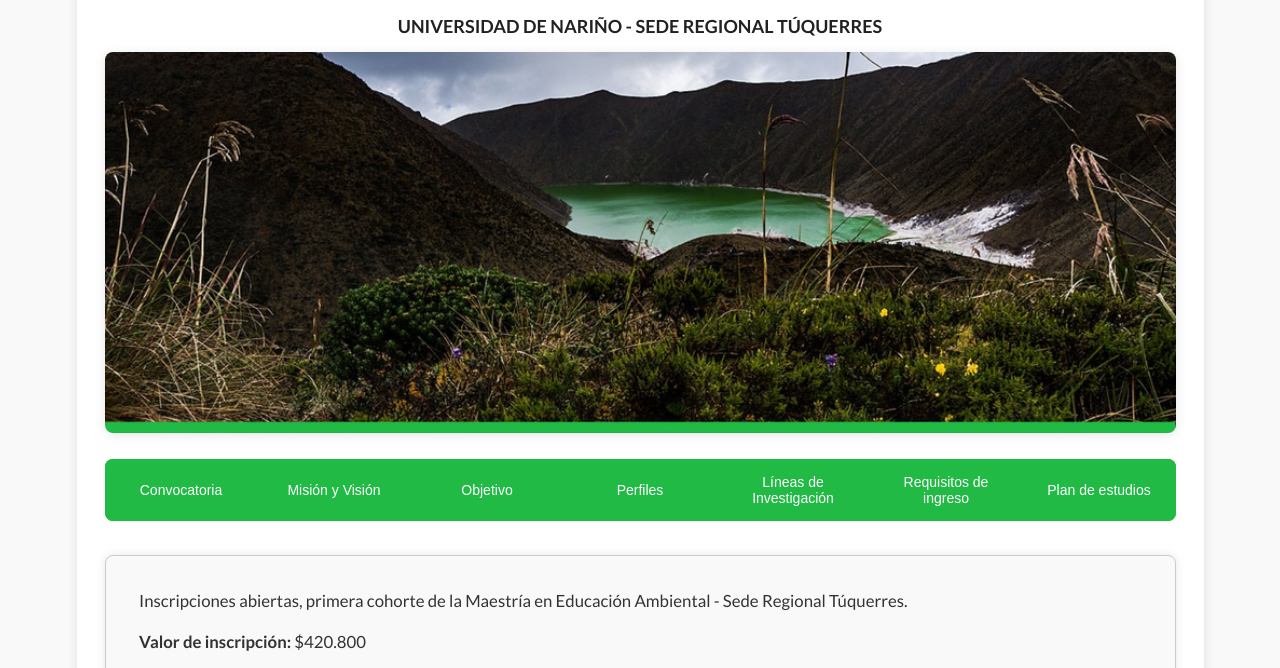
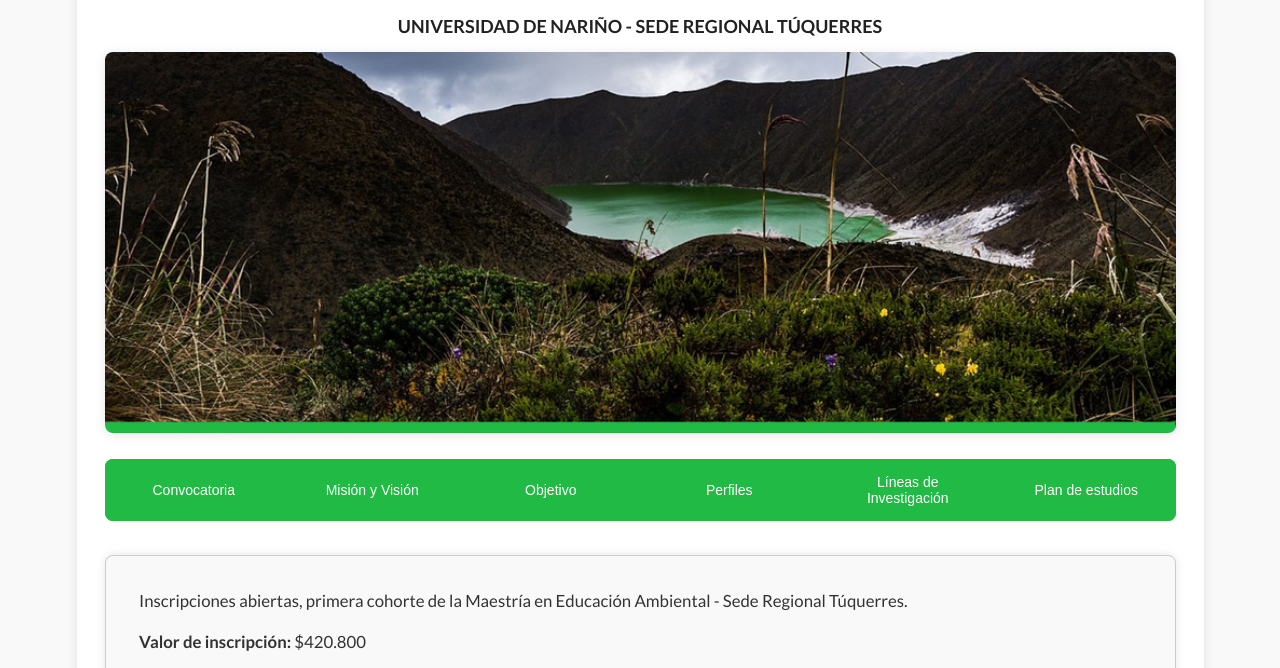
Before and after one commit to Anderzon00/sitio, a plain HTML site: page index.html in a window 1280 px wide. Shown: the part 121-789 px from the top of the page. Drawn offline with nearby package versions, Linux system fonts and the light colour scheme.

Commit message:
Update index.html

```diff
--- a/index.html
+++ b/index.html
@@ -107,7 +107,6 @@
       <button onclick="showContent('objetivo')">Objetivo</button>
       <button onclick="showContent('perfiles')">Perfiles</button>
       <button onclick="showContent('lineas')">Líneas de Investigación</button>
-      <button onclick="showContent('requisitos')">Requisitos de ingreso</button>
       <button onclick="showContent('plan')">Plan de estudios</button>
     </div>
 
@@ -223,21 +222,6 @@
           `;
           break;
 
-        case 'requisitos':
-          content = `
-            <h3>REQUISITOS DE INGRESO</h3>
-            <ul>
-              <li>Título de formación profesional universitario.</li>
-              <li>Copia del acta de grado.</li>
-              <li>Certificado de afiliación al sistema general de seguridad social en salud.</li>
-              <li>Propuesta de investigación correspondiente a una de las líneas de investigación que contenga: título, línea de investigación, problema, objetivos, justificación, metodología, bibliografía (máximo cinco páginas).</li>
-              <li>Fotocopia de la cédula ampliada al 150%.</li>
-              <li>Formulario de inscripción diligenciado.</li>
-              <li>Recibo de pago.</li>
-            </ul>
-          `;
-          break;
-
 
           case 'plan':
           content = `
```
